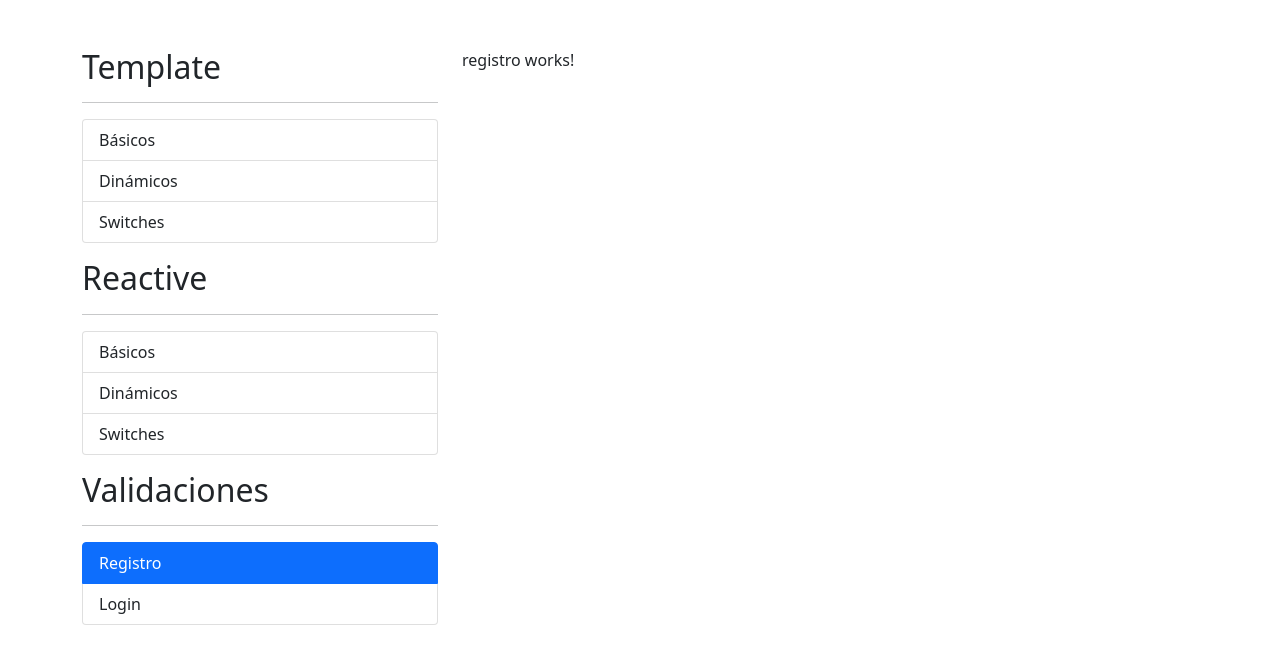
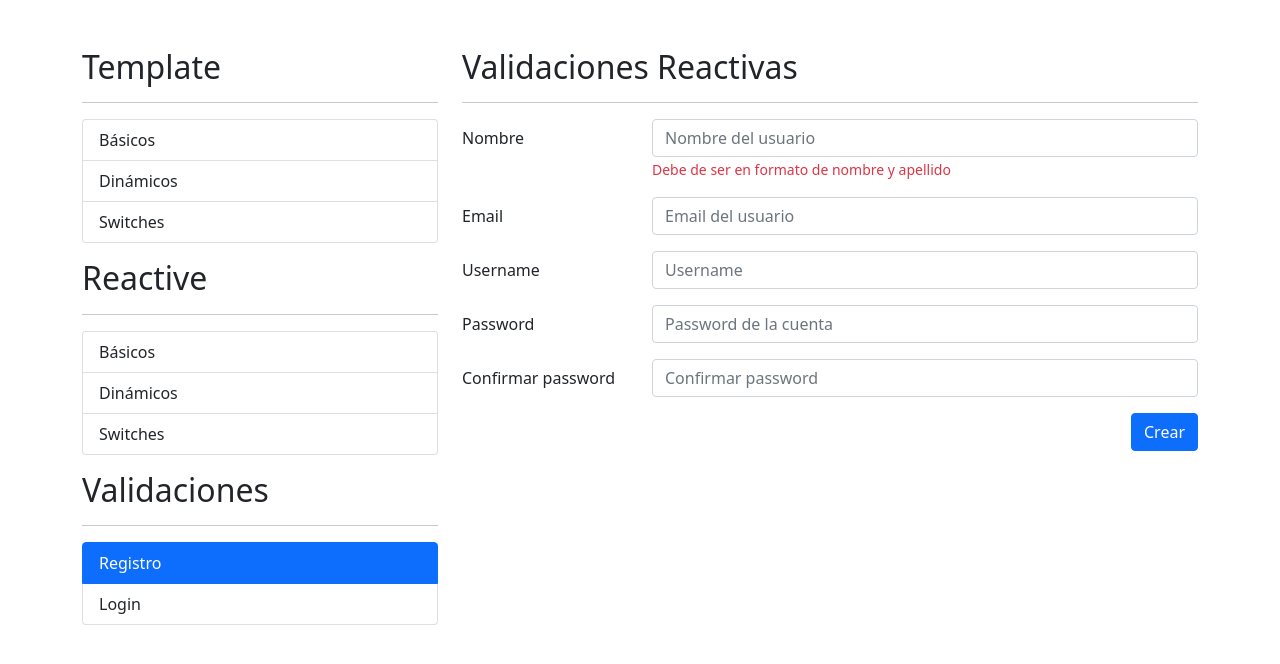
Before and after one commit to urkx/Angular-training, an Angular app in the folder udemy/formulariosApp/: page /auth/registro in a window 1280 px wide. Shown: the top 664 px of the page. Built offline with nearby package versions, Linux system fonts and the light colour scheme.

Commit message:
Registro page design

```diff
--- a/udemy/formulariosApp/src/app/auth/registro/registro.component.html
+++ b/udemy/formulariosApp/src/app/auth/registro/registro.component.html
@@ -1 +1,50 @@
-<p>registro works!</p>
+<h2>Validaciones Reactivas</h2>
+<hr>
+
+<div class="row">
+    <div class="col">
+        <form autocomplete="off">
+            <div class="row mb-3">
+                <label class="col-sm-3 col-form-label">Nombre</label>
+                <div class="col-sm-9">
+                    <input type="text" class="form-control" placeholder="Nombre del usuario">
+                    <span class="form-text text-danger">Debe de ser en formato de nombre y apellido</span>
+                </div>
+            </div>
+
+            <div class="row mb-3">
+                <label class="col-sm-3 col-form-label">Email</label>
+                <div class="col-sm-9">
+                    <input type="email" class="form-control" placeholder="Email del usuario">
+                </div>
+            </div>
+
+            <div class="row mb-3">
+                <label class="col-sm-3 col-form-label">Username</label>
+                <div class="col-sm-9">
+                    <input type="text" class="form-control" placeholder="Username">
+                </div>
+            </div>
+
+            <div class="row mb-3">
+                <label class="col-sm-3 col-form-label">Password</label>
+                <div class="col-sm-9">
+                    <input type="password" class="form-control" placeholder="Password de la cuenta">
+                </div>
+            </div>
+
+            <div class="row mb-3">
+                <label class="col-sm-3 col-form-label">Confirmar password</label>
+                <div class="col-sm-9">
+                    <input type="password" class="form-control" placeholder="Confirmar password">
+                </div>
+            </div>
+
+            <div class="row">
+                <div class="col">
+                    <button class="btn btn-primary float-end">Crear</button>
+                </div>
+            </div>
+        </form>
+    </div>
+</div>
```
